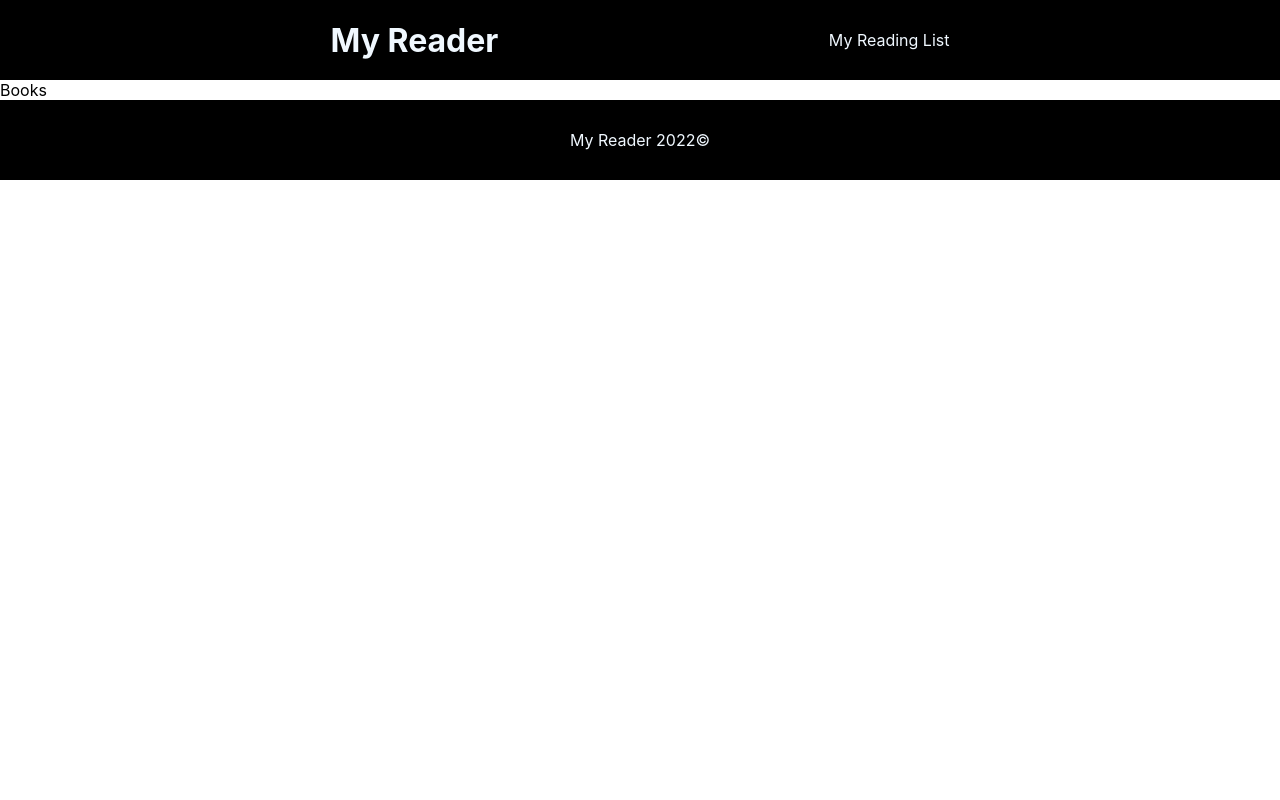
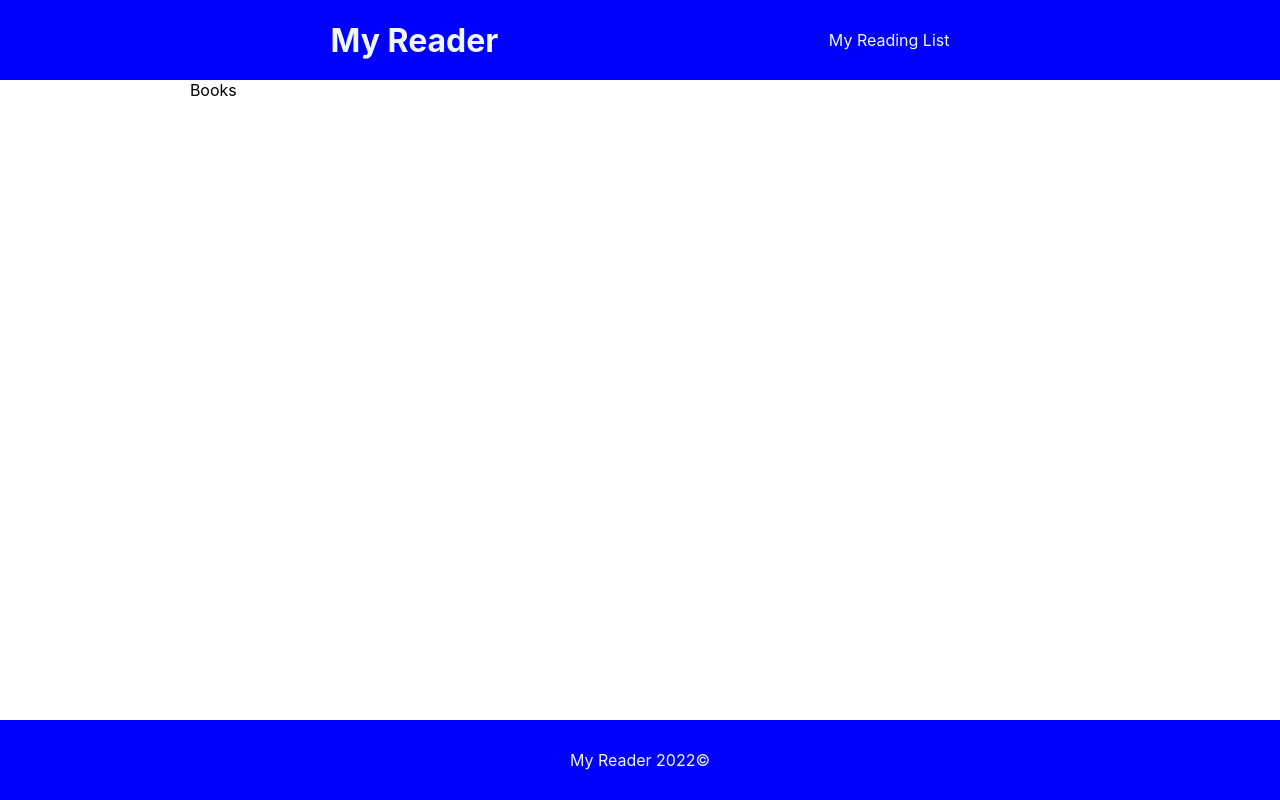
Before and after one commit to kenda-bot/phase-2-Bookreader-project, a React (Create React App) app: page / in a window 1280 px wide. Built offline with nearby package versions, Linux system fonts and the light colour scheme.

Commit message:
styling the body(books)

```diff
--- a/src/App.css
+++ b/src/App.css
@@ -6,7 +6,7 @@
 .navbar {
 width: 100%;
 height: 10vh;
-background: black;
+background:blue;
 color: aliceblue;
 display: flex;
 align-items: center;
@@ -15,9 +15,16 @@ justify-content: space-evenly;
 .footer{
   width: 100%;
   height: 10vh;
-  background: black;
+  background: blue;
   color: aliceblue;
   display: flex;
   align-items: center;
   justify-content: center;
 }
+.books{
+  min-height: 80vh;
+  width: 100%;
+  display: grid;
+  grid-template-columns: repeat(3,1fr);
+  justify-items: center;
+}
--- a/src/Components/Books.js
+++ b/src/Components/Books.js
@@ -3,7 +3,7 @@ import "../App";
 
 function Books() {
   return (
-    <div>Books</div>
+    <div className='books'>Books</div>
   )
 }
 
```
